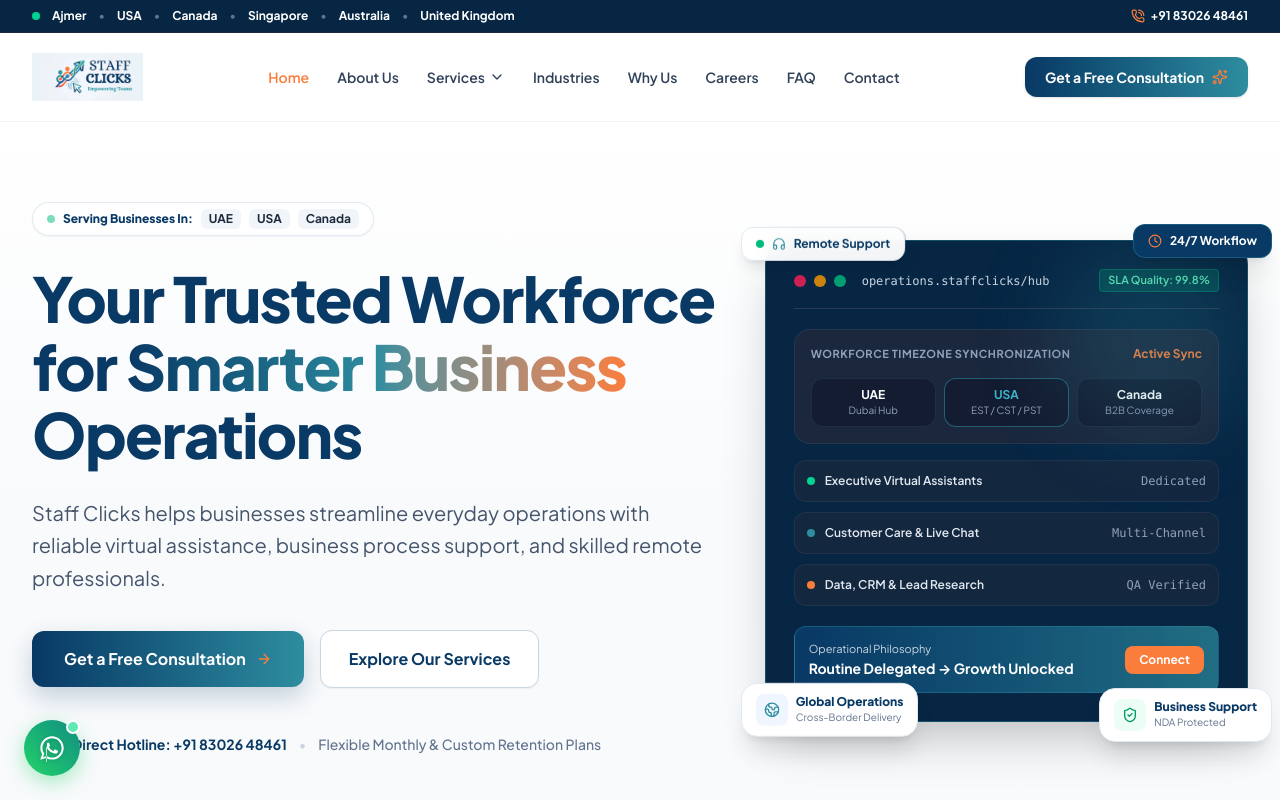
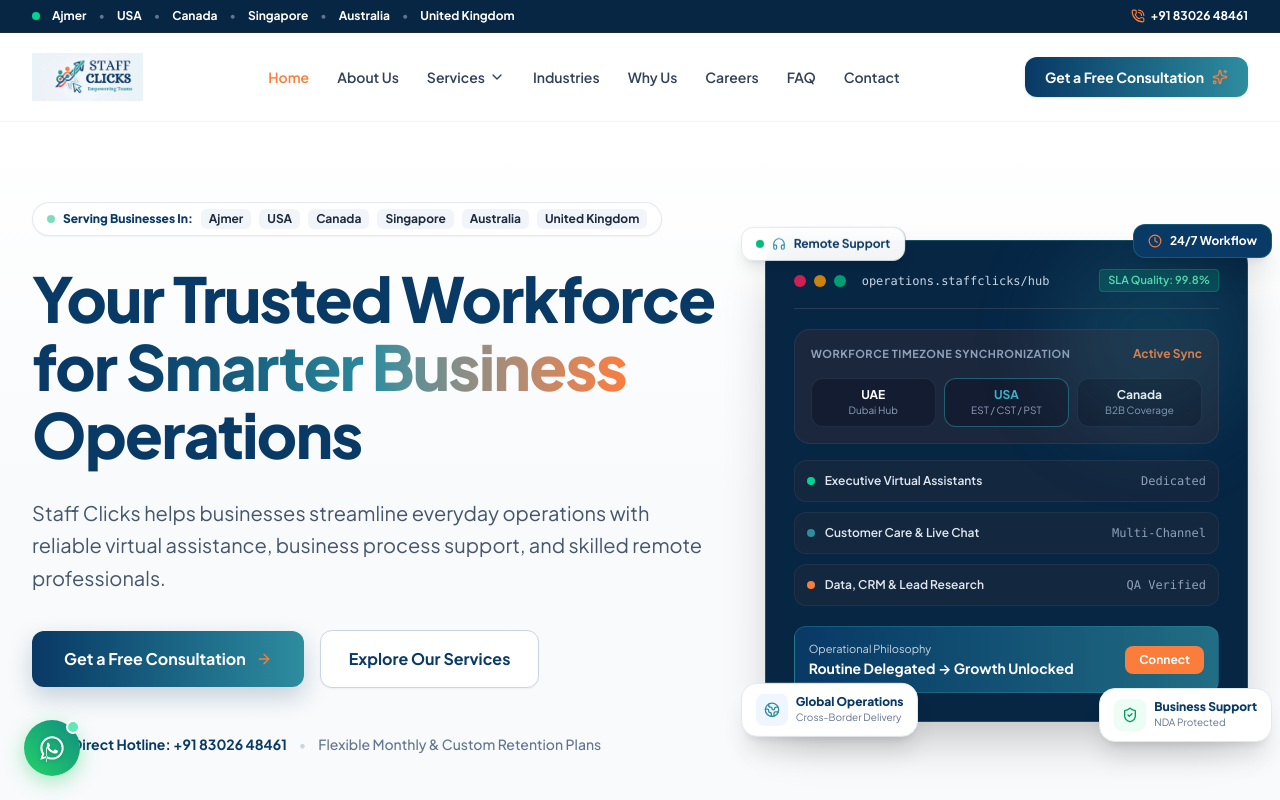
Before and after one commit to Eshbanoliver/sc-website, a React (Vite) app: page / in a window 1280 px wide. Shown: the top 800 px of the page. Built offline with nearby package versions, Linux system fonts and the light colour scheme.

Commit message:
updated files

```diff
--- a/src/pages/Home.tsx
+++ b/src/pages/Home.tsx
@@ -149,9 +149,12 @@
               <div className="inline-flex flex-wrap items-center gap-2 p-1.5 px-3.5 rounded-full bg-white border border-slate-200/90 shadow-xs text-xs font-semibold text-slate-700">
                 <span className="w-2 h-2 rounded-full bg-emerald-500 animate-pulse"></span>
                 <span className="text-[#093965] font-extrabold">Serving Businesses In:</span>
-                <span className="px-2 py-0.5 rounded-md bg-slate-100 text-slate-800 font-bold">UAE</span>
+                <span className="px-2 py-0.5 rounded-md bg-slate-100 text-slate-800 font-bold">Ajmer</span>
                 <span className="px-2 py-0.5 rounded-md bg-slate-100 text-slate-800 font-bold">USA</span>
                 <span className="px-2 py-0.5 rounded-md bg-slate-100 text-slate-800 font-bold">Canada</span>
+                <span className="px-2 py-0.5 rounded-md bg-slate-100 text-slate-800 font-bold">Singapore</span>
+                <span className="px-2 py-0.5 rounded-md bg-slate-100 text-slate-800 font-bold">Australia</span>
+                <span className="px-2 py-0.5 rounded-md bg-slate-100 text-slate-800 font-bold">United Kingdom</span>
               </div>
 
               {/* Main Headline */}
```
